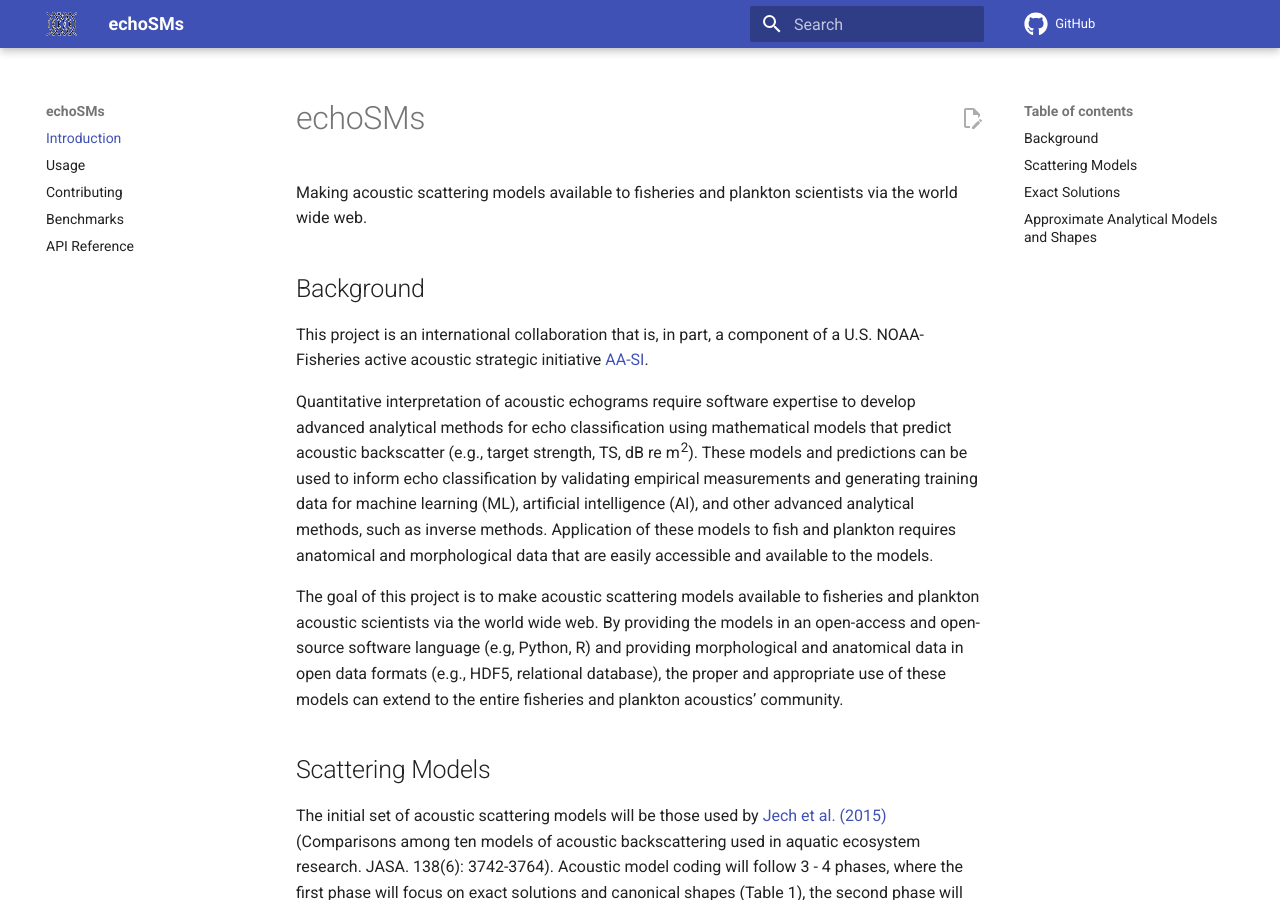
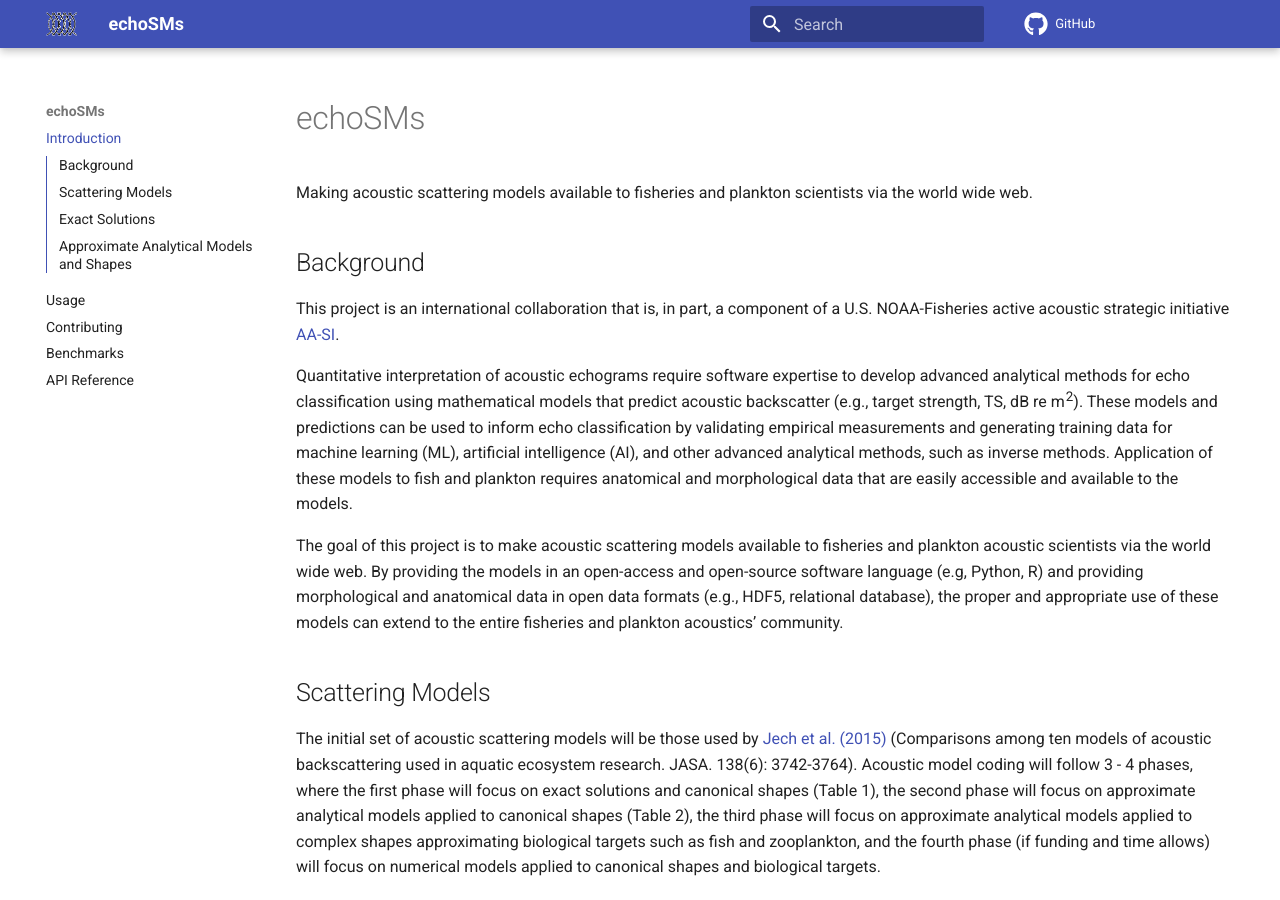
Before and after one commit to ices-tools-dev/echoSMs, an MkDocs documentation site: the page built from docs/index.md, in a window 1280 px wide and 900 px high. Built offline with MkDocs 1.6.1 and Material for MkDocs 9.7.7, drawn with Linux system fonts in a browser that asks for light colours; comment, search, counter and statistics services are not loaded.

Commit message:
tweaks to mkdocs config

```diff
--- a/mkdocs.yml
+++ b/mkdocs.yml
@@ -13,7 +13,8 @@ theme:
     icon:
         repo: fontawesome/brands/github
     features:
-        - content.action.edit
+        - navigation.top
+        - toc.integrate
 
 repo_url: https://github.com/ices-tools-dev/echoSMs
 edit_uri: edit/main/docs/
```
